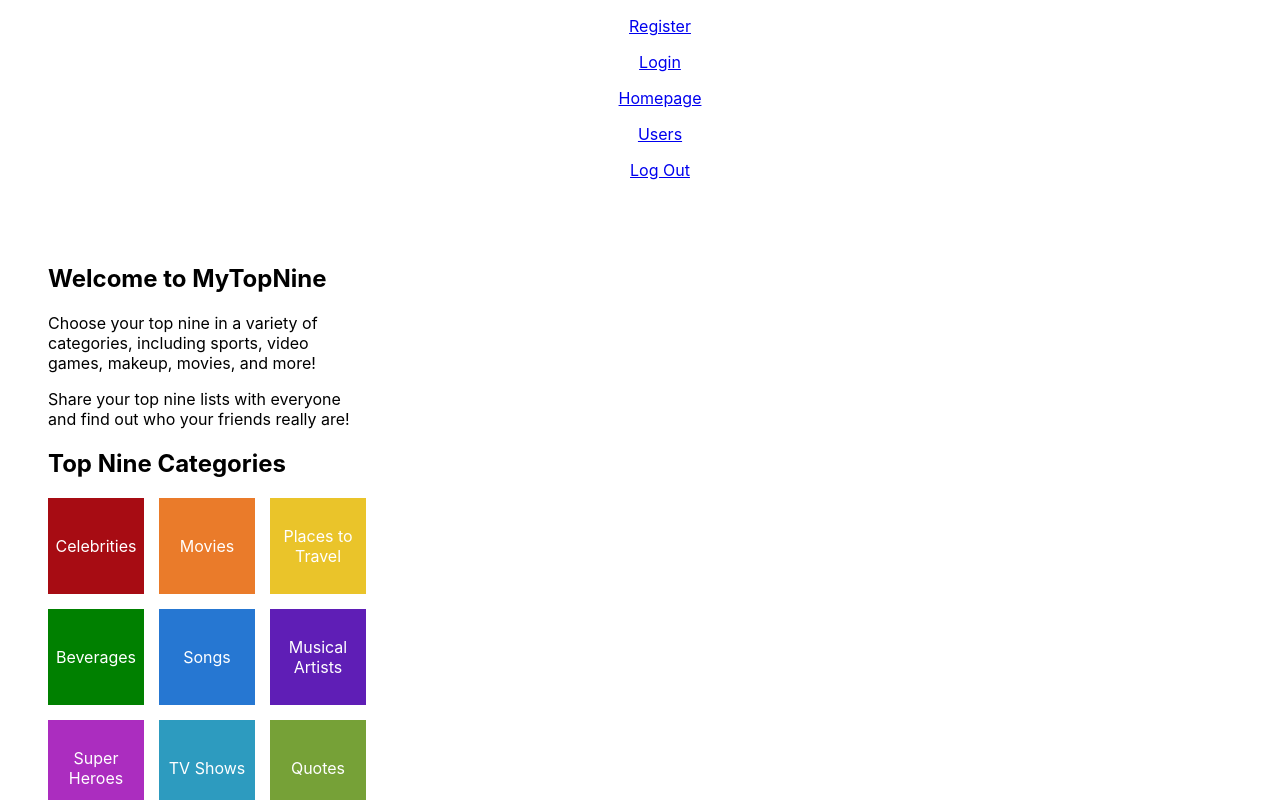
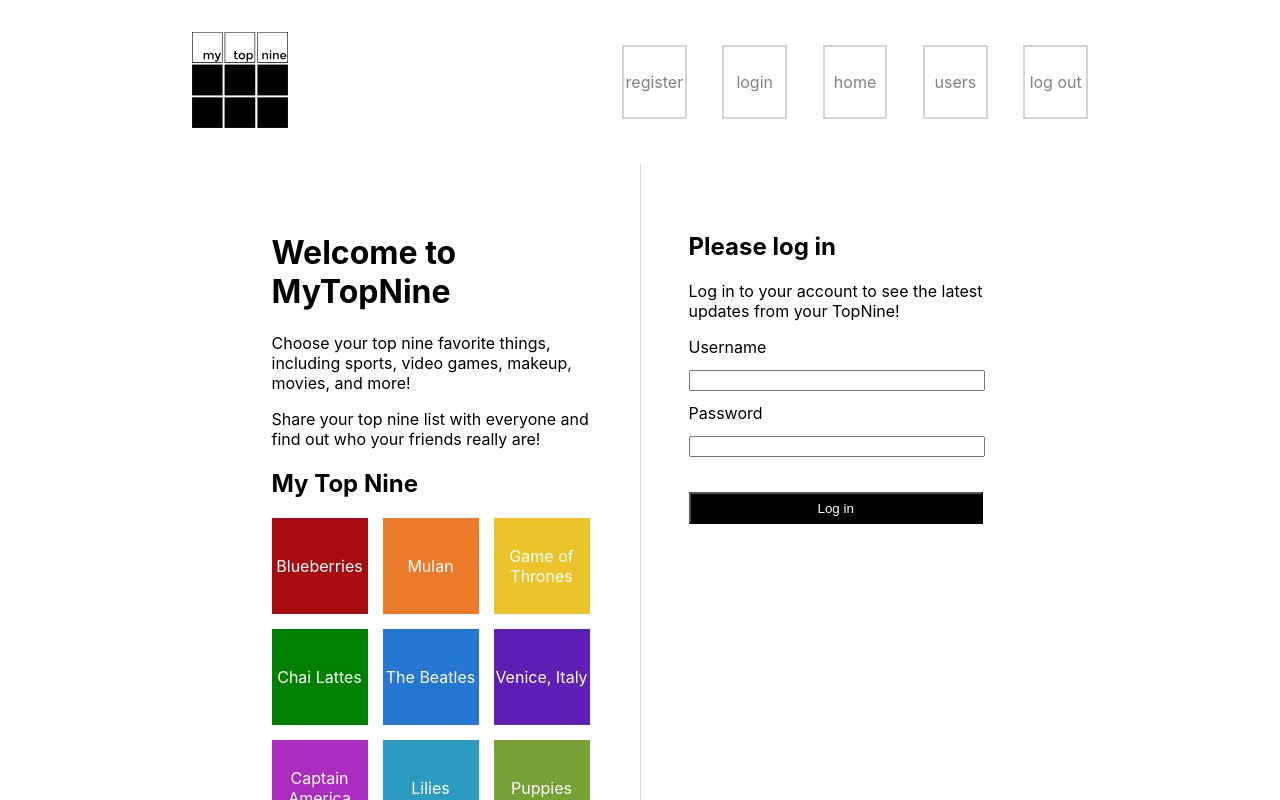
Before and after one commit to top-nine-pro/frontend, a React (Create React App) app: page /login in a window 1280 px wide. Shown: the top 800 px of the page. Built offline with nearby package versions, Linux system fonts and the light colour scheme.

Commit message:
nav styled

```diff
--- a/src/components/Login.js
+++ b/src/components/Login.js
@@ -1,6 +1,26 @@
 import React from "react";
 import axios from "axios";
+import styled from "styled-components";
 
+const SignInContainer = styled.div`
+diplay: flex;
+text-align: left;
+width: 25%;
+padding: 3rem;
+`
+
+const ButtonSignIn = styled.button`
+background-color: black;
+color: white;
+width: 92%;
+padding: 2%;
+margin-top: 7%;
+`
+const InputArea = styled.input`
+width: 90%;
+margin: 4% 0%;
+
+`
 
 class Login extends React.Component {
   state = {
@@ -48,26 +68,32 @@ class Login extends React.Component {
 
   render() {
     return (
-      <div>
-        <h2>{this.state.isLoggedIn ? "LOGGED IN!" : "Please login"}</h2>
+      <SignInContainer>
+        <h2>{this.state.isLoggedIn ? "LOGGED IN!" : "Please log in"}</h2>
+        <p> Log in to your account to see the latest updates from your TopNine!</p>
         <form onSubmit={this.login}>
-          <input
+
+          <div>
+            <label>Username</label>
+          </div>
+          <InputArea
             type="text"
             name="username"
-            placeholder= "username"
             value={this.state.credentials.username}
             onChange={this.handleChange}
           />
-          <input
+          <div>
+            <label>Password</label>
+          </div>
+          <InputArea
             type="password"
             name="password"
-            placeholder= "password"
             value={this.state.credentials.password}
             onChange={this.handleChange}
           />
-          <button>Log in</button>
+          <ButtonSignIn>Log in</ButtonSignIn>
         </form>
-      </div>
+      </SignInContainer>
     );
   }
 }
--- a/src/components/LoginPage.js
+++ b/src/components/LoginPage.js
@@ -1,13 +1,20 @@
 import React from 'react';
 import WelcomeSide from './WelcomeSide';
 import Login from './Login';
+import styled from "styled-components"
+
+const LoginPageContainer = styled.div`
+display: flex;
+justify-content: center;
+`
+
 
 const LoginPage = () => {
     return (
-        <div>
+        <LoginPageContainer>
             <WelcomeSide />
             <Login />
-        </div>
+        </LoginPageContainer>
     )
 }
 
--- a/src/components/Navbar.js
+++ b/src/components/Navbar.js
@@ -1,29 +1,69 @@
 import React from "react";
 import { BrowserRouter as Router, Route, Link, Switch } from "react-router-dom";
+import topNinelogo from "./topNinelogo.svg";
+import styled from "styled-components";
 
+const LogoImg = styled.img`
+height: 6rem;
+`
+
+const NavContainer = styled.div`
+display: flex;
+margin: 0 auto;
+padding: 2rem 0rem;
+justify-content: space-between;
+width: 70%;
+
+`
+const LinksContainer = styled.div`
+display: flex;
+justify-content: space-between;
+width: 52%;
+align-items: center;
+
+
+`
+const LinkItem = styled.p`
+width: 13%;
+height: 70%;
+display: flex;
+align-items: center;
+justify-content: center;
+border: 2px solid lightgray;
+`
+
+const Linktext = styled(Link)`
+text-decoration: none;
+color: gray;
+`
 function Navbar() {
 
     return (
-        <div className="Navbar">
+        <NavContainer>
+          <div>
+            <LogoImg src={topNinelogo} alt="Logo"/>
+          </div>
+
           {/* <button onClick = {() => localStorage.clear()}>clear storage</button> */}
-          <ul>
-          <p>
-              <Link to="/">Register</Link>
-            </p>
-            <p>
-              <Link to="/login">Login</Link>
-            </p>
-            <p>
-              <Link to="/homepage">Homepage</Link>
-            </p>
-            <p>
-              <Link to="/users">Users</Link>
-            </p>
-            <p>
-             <Link onClick = {() => localStorage.clear()} to="/">Log Out</Link>
-            </p>
-          </ul>
-        </div>
+          <LinksContainer>
+            <LinkItem>
+              <Linktext to="/">register</Linktext>
+            </LinkItem>
+            <LinkItem>
+              <Linktext to="/login">login</Linktext>
+            </LinkItem>
+            <LinkItem>
+              <Linktext to="/homepage">home</Linktext>
+            </LinkItem>
+            <LinkItem>
+              <Linktext to="/users">users</Linktext>
+            </LinkItem>
+            <LinkItem>
+             <Linktext onClick = {() => localStorage.clear()} to="/">log out</Linktext>
+            </LinkItem>
+          </LinksContainer>
+
+        </NavContainer>
 
     );
   }
--- a/src/components/RegisterPage.js
+++ b/src/components/RegisterPage.js
@@ -1,13 +1,19 @@
 import React from 'react';
 import WelcomeSide from './WelcomeSide';
 import SignUp from './SignUp';
+import styled from "styled-components"
+
+const RegisterContainer = styled.div`
+display: flex;
+justify-content: center;
+`
 
 const RegisterPage = () => {
     return (
-        <div>
+        <RegisterContainer>
             <WelcomeSide />
             <SignUp />
-        </div>
+        </RegisterContainer>
     )
 }
 
--- a/src/components/WelcomeSide.js
+++ b/src/components/WelcomeSide.js
@@ -6,6 +6,7 @@ diplay: flex;
 text-align: left;
 width: 25%;
 padding: 3rem;
+border-right: 1px solid lightgray;
 `
 const WelcomeParagraphs = styled.div`
 width: 100%;
@@ -94,24 +95,24 @@ justify-content: center;
 const WelcomeSide = () => {
     return(
         <WelcomeContainer>
-            <h2> Welcome to MyTopNine</h2>
+            <h1> Welcome to MyTopNine</h1>
             <WelcomeParagraphs>
-            <p>Choose your top nine in a variety of categories, including sports, video games, makeup, movies, and more!</p>
-            <p>Share your top nine lists with everyone and find out who your friends really are!</p>
+            <p>Choose your top nine favorite things, including sports, video games, makeup, movies, and more!</p>
+            <p>Share your top nine list with everyone and find out who your friends really are!</p>
             </WelcomeParagraphs>
 
-            <h2>Top Nine Categories</h2>
+            <h2> My Top Nine</h2>
             <Bottom>
             <CategoriesContainer>
-                <Box1>Celebrities</Box1>
-                <Box2>Movies</Box2>
-                <Box3>Places to Travel</Box3>
-                <Box4>Beverages</Box4>
-                <Box5>Songs</Box5>
-                <Box6>Musical Artists</Box6>
-                <Box7>Super Heroes</Box7>
-                <Box8>TV Shows</Box8>
-                <Box9>Quotes</Box9>
+                <Box1>Blueberries</Box1>
+                <Box2>Mulan</Box2>
+                <Box3>Game of Thrones</Box3>
+                <Box4>Chai Lattes</Box4>
+                <Box5>The Beatles</Box5>
+                <Box6>Venice, Italy</Box6>
+                <Box7>Captain America</Box7>
+                <Box8>Lilies</Box8>
+                <Box9>Puppies</Box9>
             </CategoriesContainer>
             </Bottom>
         </WelcomeContainer>
```
Also changed, not shown: src/components/topNinelogo.svg (added).
